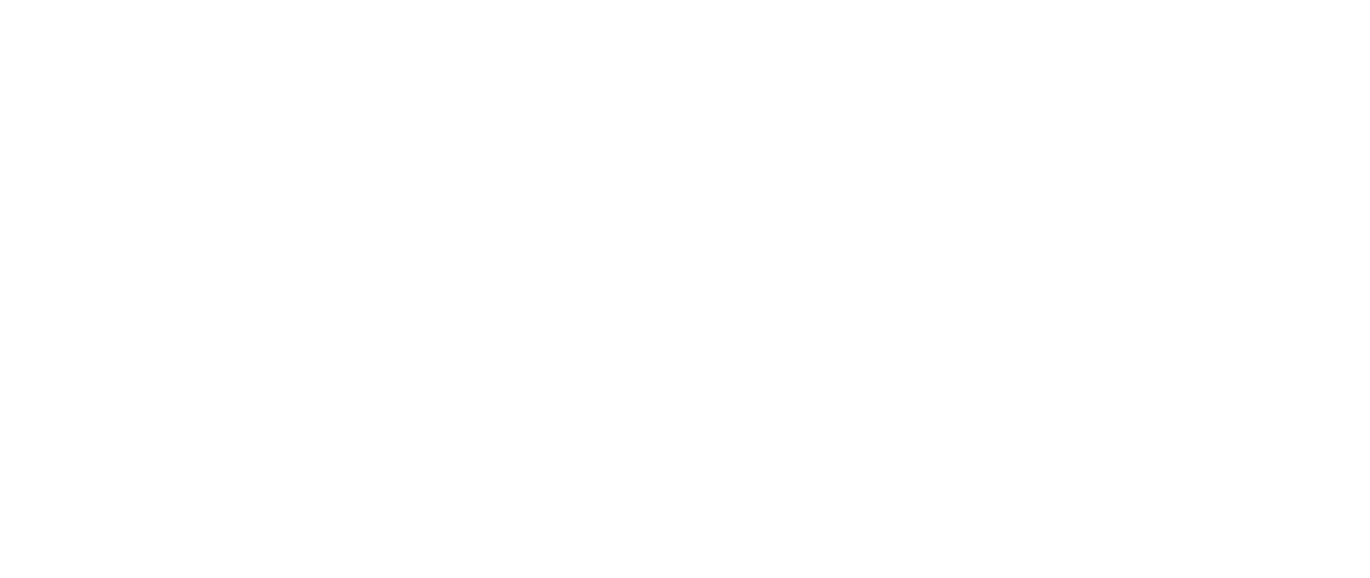
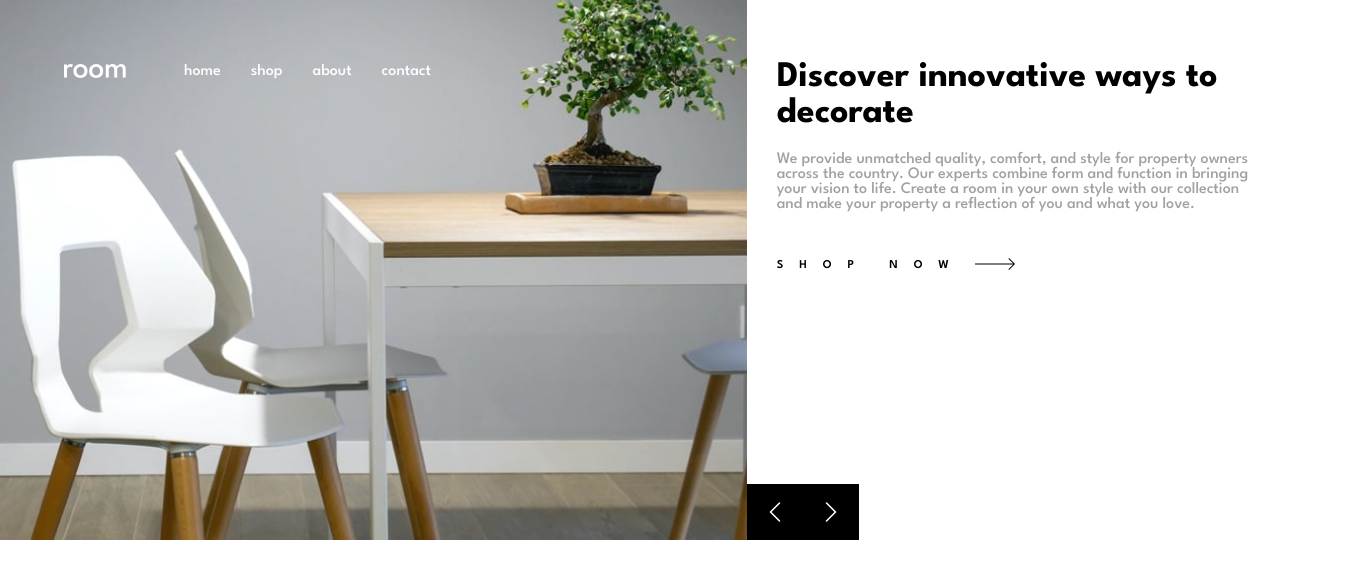
Before and after one commit to alexyakimenko/room-homepage, a React (Create React App) app: page / in a window 1280 px wide. Shown: the top 578 px of the page, 1370 px wide, since content can reach past the window. Built offline with nearby package versions, Linux system fonts and the light colour scheme.

Commit message:
Created & styled Hero component

```diff
--- a/src/App.js
+++ b/src/App.js
@@ -1,14 +1,16 @@
 import React, {useState} from "react"
 import {GlobalStyle} from "./GlobalStyles"
 import Navbar from "./components/Navbar";
+import Hero from "./components/Hero";
 
 function App() {
   const [isNavOpen, setIsNavOpen] = useState(false)
 
   return (
     <div className="App">
-      <GlobalStyle />
+      <GlobalStyle isNavOpen={isNavOpen} />
       <Navbar isOpen={isNavOpen} setIsOpen={setIsNavOpen} />
+      <Hero />
     </div>
   );
 }
--- a/src/GlobalStyles.js
+++ b/src/GlobalStyles.js
@@ -11,6 +11,7 @@
     html {
         font-size: 100%;
         box-sizing: border-box;
+        height: 100%;
     }
 
     *, *::before, *::after {
@@ -22,5 +23,6 @@
         padding: 0;
         font-size: 0.75rem;
         font-family: "League Spartan", sans-serif;
+        overflow: ${({isNavOpen}) => (isNavOpen ? "hidden" : "scroll")};
     }
 `
--- /dev/null
+++ b/src/components/Hero/Hero.styled.js
@@ -0,0 +1,143 @@
+import styled from "styled-components"
+import {BsChevronLeft, BsChevronRight} from "react-icons/bs"
+
+export const Carousel = styled.div`
+    @media (min-width: 768px) {
+        display: grid;
+        grid-template-columns: 7fr 5fr;
+    }
+`
+
+export const CarouselImg = styled.div`
+    width: 100%;
+    height: 361px;
+    position: relative;
+
+    transition: all 300ms ease-in-out;
+
+    @media (min-width: 768px) {
+        height: 540px;
+    }
+`
+
+export const ImagesWrapper = styled.div`
+    width: 100%;
+    height: 100%;
+    overflow: hidden;
+`
+
+export const Images = styled.div`
+    width: 100%;
+    height: 100%;
+    display: flex;
+    transform: translateX(${props => props.currentItem * -100}%);
+    transition: all 500ms ease-in-out;
+`
+
+export const Image = styled.div`
+    min-width: 100%;
+    height: 100%;
+    background-image: url(${props => props.srcImg});
+    background-repeat: no-repeat;
+    background-position: top center;
+    background-size: cover;
+`
+
+export const Controls = styled.div`
+    position: absolute;
+    width: 112px;
+    height: 56px;
+    right: 0;
+    bottom: 0;
+    background-color: var(--black);
+    display: flex;
+    justify-content: space-between;
+    @media (min-width: 768px) {
+        right: -112px;
+    }
+`
+
+export const Arrow = styled.div`
+    width: 100%;
+    height: 100%;
+    background: var(--black);
+    display: flex;
+    justify-content: center;
+    align-items: center;
+    color: var(--white);
+    font-size: 1.5rem;
+    cursor: pointer;
+    transition: background 300ms ease-in-out;
+
+
+    &:hover {
+        background: var(--veryDarkGray);
+    }
+`
+
+export const LeftArrow = styled(BsChevronLeft)``
+
+export const RightArrow = styled(BsChevronRight)``
+
+export const CarouselContent = styled.div`
+    padding-top: 60px;
+    padding-bottom: 70px;
+    overflow: hidden;
+`
+
+export const ContentWrapper = styled.div`
+    display: flex;
+    align-items: flex-start;
+    transform: translateX(${props => props.currentItem * -100}%);
+    transition: all 500ms ease-in-out;
+`
+
+export const Item = styled.div`
+    padding-left: 30px;
+    padding-right: 30px;
+    min-width: 100%;
+`
+
+
+export const Title = styled.h1`
+    font-size: 2.25rem;
+    line-height: 1;
+    color: var(--black);
+    margin: 0;
+`
+
+export const Paragraph = styled.p`
+    font-size: 1rem;
+    color: var(--darkGray);
+    margin-top: 20px;
+    margin-bottom: 0;
+`
+
+export const Cta = styled.a`
+    display: inline-flex;
+    align-items: center;
+    position: relative;
+    margin-top: 48px;
+    text-transform: uppercase;
+    color: var(--black);
+    font-weight: 600;
+    letter-spacing: 1rem;
+    cursor: pointer;
+    transition: color 300ms ease-in-out;
+
+    &:hover {
+        color: var(--darkGray);
+
+        img {
+            right: -60px;
+        }
+    }
+`
+
+export const CtaArrow = styled.img`
+    font-size: 2rem;
+    position: absolute;
+    right: -50px;
+    transform: translateY(-2px);
+    transition: right 500ms cubic-bezier(.5,-0.5,0,1);
+`
--- /dev/null
+++ b/src/components/Hero/data.js
@@ -0,0 +1,17 @@
+export default [
+    {
+        img: require("../../images/desktop-image-hero-1.jpg"),
+        title: "Discover innovative ways to decorate",
+        content: "We provide unmatched quality, comfort, and style for property owners across the country. Our experts combine form and function in bringing your vision to life. Create a room in your own style with our collection and make your property a reflection of you and what you love."
+    },
+    {
+        img: require("../../images/desktop-image-hero-2.jpg"),
+        title: "We are available all across the globe",
+        content: "With stores all over the world, it's easy for you to find furniture for your home or place of business. Locally, we’re in most major cities throughout the country. Find the branch nearest you using our store locator. Any questions? Don't hesitate to contact us today."
+    },
+    {
+        img: require("../../images/desktop-image-hero-3.jpg"),
+        title: "Manufactured with the best materials",
+        content: "Our modern furniture store provide a high level of quality. Our company has invested in advanced technology to ensure that every product is made as perfect and as consistent as possible. With three decades of  experience in this industry, we understand what customers want for their home and office."
+    }
+]
--- /dev/null
+++ b/src/components/Hero/index.js
@@ -0,0 +1,71 @@
+import React from 'react'
+import Background from "../../images/desktop-image-hero-1.jpg"
+import { Carousel, CarouselImg, ImagesWrapper, Images, Image, Controls, Arrow, RightArrow, LeftArrow, CarouselContent, ContentWrapper, Item, Title, Paragraph, Cta, CtaArrow } from './Hero.styled'
+import data from "./data"
+import ArrowImage from "../../images/icon-arrow.svg"
+
+const Hero = () => {
+
+    // 0 1 2
+    const carouselItems = data.length-1;
+    const [currentItem, setCurrentItem] = React.useState(0)
+
+    const carouselLast = () => {
+        if(currentItem <= 0) {
+            setCurrentItem(carouselItems)
+        } else {
+            setCurrentItem(currentItem - 1)
+        }
+    }
+
+    const carouselNext = () => {
+        if(currentItem >= carouselItems) {
+            setCurrentItem(0)
+        } else {
+            setCurrentItem(currentItem + 1)
+        }
+    }
+
+
+  return (
+    <>
+        <Carousel>
+            <CarouselImg>
+                <ImagesWrapper>
+                    <Images currentItem={currentItem}>
+                        {
+                            data.map((item, index)  => <Image key={index} srcImg={item.img} />)
+                        }
+                    </Images>
+                </ImagesWrapper>
+                <Controls>
+                    <Arrow onClick={carouselLast}>
+                        <LeftArrow/>
+                    </Arrow>
+                    <Arrow onClick={carouselNext}>
+                        <RightArrow/>
+                    </Arrow>
+                </Controls>
+            </CarouselImg>
+            <CarouselContent>
+                <ContentWrapper currentItem={currentItem}>
+                    {
+                        data.map((item, index) => {
+                            return <Item key={index}>
+                                <Title>{item.title}</Title>
+                                <Paragraph>{item.content}</Paragraph>
+                                <Cta>
+                                    Shop now
+                                    <CtaArrow src={ArrowImage} alt=""/>
+                                </Cta>
+                            </Item>
+                        })
+                    }
+                </ContentWrapper>
+            </CarouselContent>
+        </Carousel>
+    </>
+  )
+}
+
+export default Hero
--- a/src/components/Navbar.styled.js
+++ b/src/components/Navbar/Navbar.styled.js
@@ -1,17 +1,25 @@
 import styled from "styled-components"
+
+
+export const NavbarWrapper = styled.div`
+    position: absolute;
+    width: 100%;
+    z-index: 1;
+`
 
 export const Overlay = styled.div`
     position: absolute;
-    top: 0;
-    bottom: ${({isOpen}) => (isOpen ? 0 : 100)}%;
+    top: ${({isOpen}) => (isOpen ? 0 : -100)}vh;
+    height: 100vh;
     left: 0;
     right: 0;
     background-color: rgba(0,0,0,0.7);
-    transition: bottom 300ms ease-in-out;
+    transition: all 500ms ease-in-out;
 
     @media (min-width: 768px) {
-        bottom: 100%;
+        top: -100vh;
     }
+    z-index: 1;
 `
 
 export const Container = styled.div`
@@ -95,13 +103,14 @@
         justify-content: flex-start;
         background-color: transparent;
         padding: 64px;
+        width: auto;
     }
 `
 
 export const List = styled.ul`
     display: flex;
     flex-wrap: wrap;
-    margin: 0 0 0;
+    margin: 0;
     padding: 0;
 `
 
@@ -125,7 +134,7 @@
         width: 1rem;
         height: 0.125rem;
 
-        transition: transform 500ms cubic-bezier(1,-1,0,0)
+        transition: transform 300ms cubic-bezier(1,-1,0,0);
     }
 
     &:hover::after {
--- a/src/components/Navbar/index.js
+++ b/src/components/Navbar/index.js
@@ -1,29 +1,37 @@
 import React from 'react'
-import { Overlay, Container, Wrapper, Burger, Line, Logo, Nav, List, Item, Link} from '../Navbar.styled'
+import { NavbarWrapper, Overlay, Container, Wrapper, Burger, Line, Logo, Nav, List, Item, Link} from './Navbar.styled'
 import LogoImage from "../../images/logo.svg"
 
 const Navbar = ({isOpen, setIsOpen}) => {
 
   const handleClick = () => {
     setIsOpen(!isOpen)
+    window.scrollTo(0,0)
+  }
+
+  let delayed = 0;
+
+  const getDelay = () => {
+    delayed++
+    return delayed * 100
   }
 
   return (
-    <>
+    <NavbarWrapper isOpen={isOpen}>
       <Overlay isOpen={isOpen}>
       </Overlay>
       <Nav isOpen={isOpen}>
         <List>
-          <Item isOpen={isOpen} delay="100">
+          <Item isOpen={isOpen} delay={getDelay}>
             <Link href="#">home</Link>
           </Item>
-          <Item isOpen={isOpen} delay="200">
+          <Item isOpen={isOpen} delay={getDelay}>
             <Link href="#">shop</Link>
           </Item>
-          <Item isOpen={isOpen} delay="300">
+          <Item isOpen={isOpen} delay={getDelay}>
             <Link href="#">about</Link>
           </Item>
-          <Item isOpen={isOpen} delay="400">
+          <Item isOpen={isOpen} delay={getDelay}>
             <Link href="#">contact</Link>
           </Item>
         </List>
@@ -38,7 +46,7 @@
           <Logo src={LogoImage} alt="Room" />
         </Wrapper>
       </Container>
-    </>
+    </NavbarWrapper>
   )
 }
 
```
